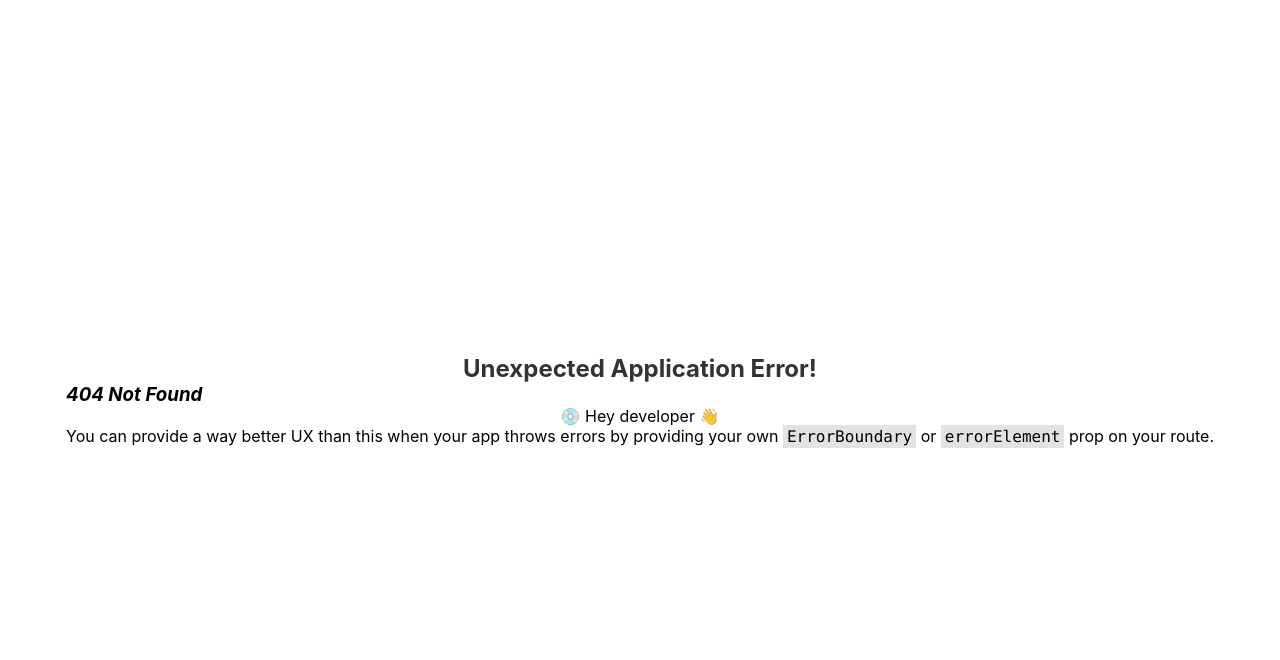
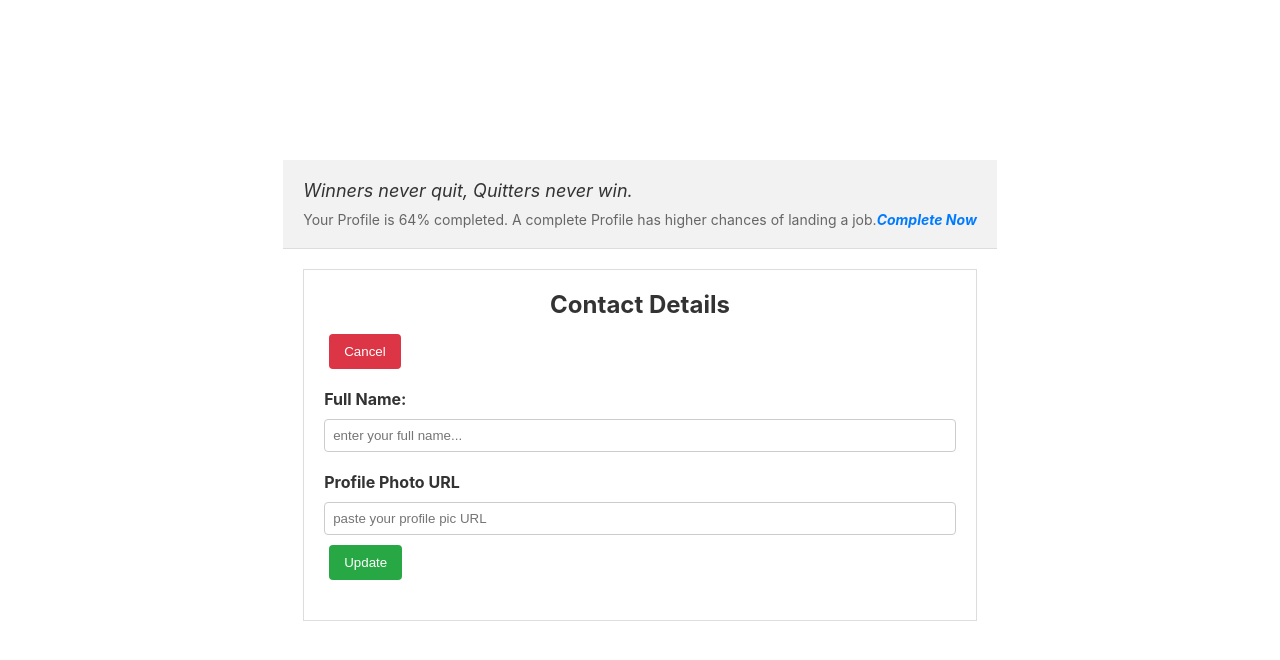
Before and after one commit to nitinsahu19/react-ExpenseTracker, a React (Create React App) app: page /profile in a window 1280 px wide. Before the commit this address had no page. Shown: the top 660 px of the page. Built offline with nearby package versions, Linux system fonts and the light colour scheme.

Commit message:
{created profile page, localstorage used to store loginToken, more code optimized}

```diff
--- a/src/App.js
+++ b/src/App.js
@@ -3,12 +3,13 @@ import "./App.css";
 import HomePage from "./components/pages/HomePage";
 import SignUp from "./components/signUp";
 import { createBrowserRouter, RouterProvider } from "react-router-dom";
-import { AuthContextProvider } from "./components/server/auth-context";
+import ProfilePage from "./components/pages/ProfilePage";
 
 function App() {
   const router = createBrowserRouter([
     { path: "/", element: <SignUp /> },
     { path: "/homepage", element: <HomePage /> },
+    { path: "/profile", element: <ProfilePage /> },
   ]);
   return (
     <Suspense fallback={<p className="text-center">Loading...</p>}>
--- a/src/components/SignUp.module.css
+++ b/src/components/SignUp.module.css
@@ -41,10 +41,6 @@ input {
   border-radius: 4px;
 }
 
-p {
-  text-align: center;
-}
-
 button {
   padding: 10px 20px;
   margin: 0 5px;
--- a/src/components/pages/HomePage.js
+++ b/src/components/pages/HomePage.js
@@ -1,7 +1,16 @@
+import { NavLink } from "react-router-dom";
+import classes from "./HomePage.module.css";
+
 const HomePage = () => {
   return (
     <>
-      <h3>Welcome to Expense tracker</h3>
+      <h3 className={classes.welcome_text}>Welcome to Expense tracker</h3>
+      <p className={classes.profileIncomplete_text}>
+        Your profile is incomplete{" "}
+        <NavLink to="/profile">
+          <span>Complete Now</span>
+        </NavLink>
+      </p>
     </>
   );
 };
--- /dev/null
+++ b/src/components/pages/HomePage.module.css
@@ -0,0 +1,18 @@
+.welcome_text {
+  font-size: 24px;
+  font-weight: bold;
+  color: #333;
+  margin-bottom: 20px;
+}
+
+.profileIncomplete_text {
+  font-size: 16px;
+  color: #888;
+}
+
+.profileIncomplete_text span {
+  color: #ff4500;
+  cursor: pointer;
+  text-decoration: underline;
+  margin-left: 5px;
+}
--- /dev/null
+++ b/src/components/pages/ProfilePage.js
@@ -0,0 +1,102 @@
+import { useState } from "react";
+import classes from "./ProfilePage.module.css";
+
+const ProfilePage = () => {
+  // State variables for storing name and profile picture URL
+  const [name, setName] = useState("");
+  const [url, setUrl] = useState("");
+
+  // Event handler for updating 'name' and 'url' state based on input changes
+  const nameHandler = (event) => setName(event.target.value);
+  const urlHandler = (event) => setUrl(event.target.value);
+
+  // Event handler for submitting contact details form
+  const contactDetailsHandler = (event) => {
+    // Preventing the default form submission behavior
+    event.preventDefault();
+
+    // Sending a POST request to a server
+    fetch(
+      "https://identitytoolkit.googleapis.com/v1/accounts:update?key=AIzaSyBGskndt7Y9RhmytxZADFlsOH8jfKpjRi4",
+      {
+        method: "POST",
+        // Converting state variables to JSON and sending them in the request body
+        body: JSON.stringify({
+          idToken: localStorage.getItem("token"),
+          displayName: name,
+          photoUrl: url,
+          returnSecureToken: true,
+        }),
+        // Setting the content type for the request
+        headers: { "Content-Type": "application/json" },
+      }
+    )
+      .then((response) => {
+        if (!response.ok) {
+          throw new Error("Error in updating the profile");
+        }
+        return response.json();
+      })
+      .then((data) => console.log(data))
+      .catch((error) => {
+        console.log(error.message);
+      });
+  };
+
+  return (
+    <>
+      {/* Top section with a quote and profile completion notification */}
+      <div className={classes.top}>
+        <p className={classes.quote}>Winners never quit, Quitters never win.</p>
+        <p className={classes.notify}>
+          Your Profile is 64% completed. A complete Profile has higher chances
+          of landing a job.
+          <span>
+            <i>Complete Now</i>
+          </span>
+        </p>
+      </div>
+
+      {/* Body section containing contact details  */}
+      <div className={classes.body}>
+        <div>
+          {/* Heading and cancel button */}
+          <h2>Contact Details</h2> <button>Cancel</button>
+        </div>
+
+        <div>
+          {/* Form inputs for full name and profile photo URL */}
+          <label htmlFor="full-name">Full Name:</label>
+          <input
+            type="text"
+            id="full-name"
+            placeholder="enter your full name..."
+            onChange={nameHandler}
+            value={name}
+            required
+          ></input>
+
+          <label htmlFor="photo-url">Profile Photo URL</label>
+          <input
+            type="url"
+            id="photo-url"
+            placeholder="paste your profile pic URL"
+            onChange={urlHandler}
+            value={url}
+            required
+          ></input>
+
+          {/* Button to trigger the contactDetailsHandler function */}
+          <button
+            onClick={contactDetailsHandler}
+            className={classes.update_btn}
+          >
+            Update
+          </button>
+        </div>
+      </div>
+    </>
+  );
+};
+
+export default ProfilePage;
--- /dev/null
+++ b/src/components/pages/ProfilePage.module.css
@@ -0,0 +1,64 @@
+.top {
+  background-color: #f2f2f2;
+  padding: 20px;
+  border-bottom: 1px solid #ddd;
+}
+
+.quote {
+  font-size: 18px;
+  font-style: italic;
+  color: #333;
+}
+
+.notify {
+  font-size: 14px;
+  color: #666;
+  margin-top: 10px;
+}
+
+.notify span {
+  font-weight: bold;
+  color: #007bff;
+}
+
+.body {
+  margin: 20px;
+  border: 1px solid #ddd;
+  padding: 20px;
+}
+
+.body div {
+  margin-bottom: 20px;
+}
+
+h2 {
+  font-size: 24px;
+  color: #333;
+  margin-bottom: 15px;
+}
+
+label {
+  display: block;
+  margin-bottom: 5px;
+  font-weight: bold;
+  color: #333;
+}
+
+input {
+  width: 100%;
+  padding: 8px;
+  margin-bottom: 10px;
+  box-sizing: border-box;
+}
+
+button {
+  padding: 10px 15px;
+  background-color: #dc3545;
+  color: #fff;
+  border: none;
+  cursor: pointer;
+}
+
+.update_btn {
+  background-color: #28a745;
+}
--- a/src/components/server/auth-context.js
+++ b/src/components/server/auth-context.js
@@ -23,4 +23,4 @@ export const AuthContextProvider = (props) => {
   );
 };
 
-export default { AuthContext };
+export { AuthContext };
--- a/src/components/signUp.js
+++ b/src/components/signUp.js
@@ -1,7 +1,7 @@
 import { useContext, useState } from "react";
 import classes from "./SignUp.module.css";
 import { useNavigate } from "react-router-dom";
-import AuthContext from "./server/auth-context";
+import { AuthContext } from "./server/auth-context";
 
 const SignUp = () => {
   // State variables to keep track of input form and user details
@@ -72,6 +72,7 @@ const SignUp = () => {
       .then((data) => {
         console.log(data);
         // navigate to homepage if user did successful login
+        authCtx.login(data.idToken);
         navigate("/homepage");
       })
 
```
